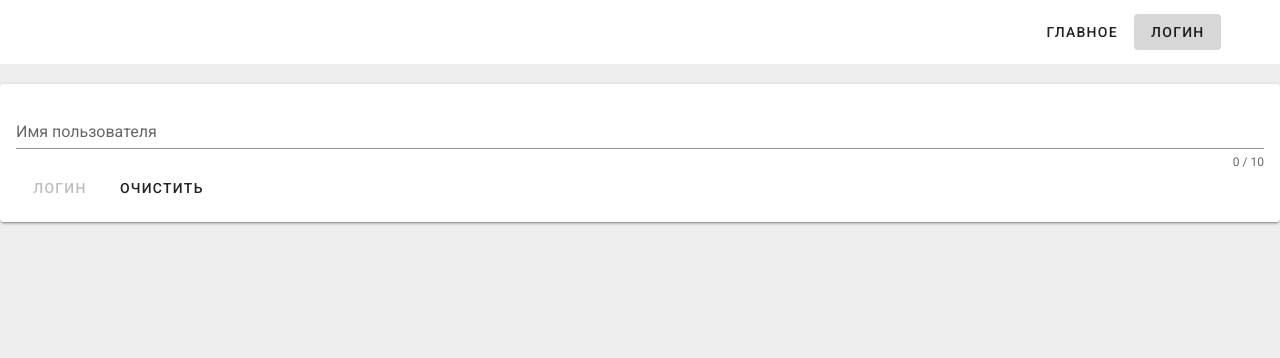
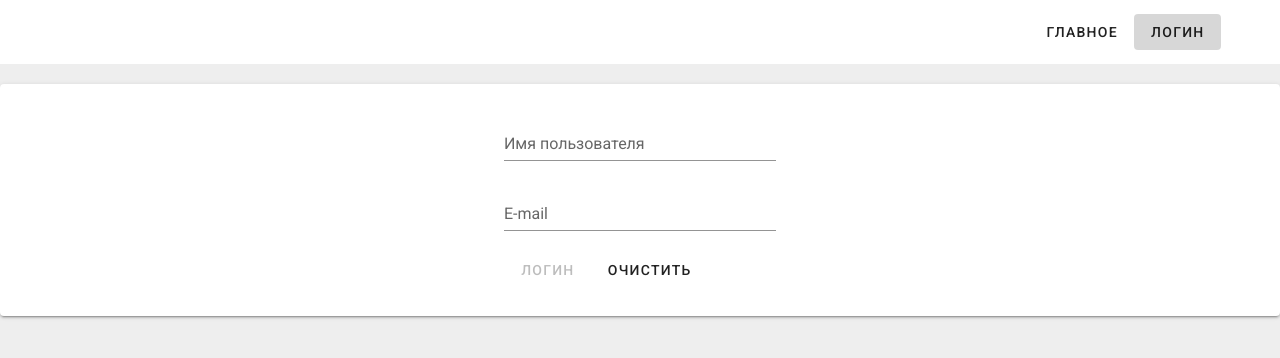
Before and after one commit to Wagar1/TaskProject.Front, a Vue app: page /admin in a window 1280 px wide. Shown: the top 358 px of the page. Built offline with nearby package versions, Linux system fonts and the light colour scheme.

Commit message:
read from db

```diff
--- a/package.json
+++ b/package.json
@@ -7,6 +7,7 @@
     "build": "vue-cli-service build"
   },
   "dependencies": {
+    "axios": "^0.21.4",
     "core-js": "^3.6.5",
     "vee-validate": "^3.4.13",
     "vue": "^2.6.11",
--- a/src/components/Tasks.vue
+++ b/src/components/Tasks.vue
@@ -142,6 +142,7 @@
 </template>
 
 <script>
+  import { mapActions, mapGetters } from 'vuex';
   export default {
     data: () => ({
       dialog: false,
@@ -173,6 +174,7 @@
     }),
 
     computed: {
+      ...mapGetters('tasks', ['getTasks']),
       formTitle () {
         return this.editedIndex === -1 ? 'Новая задача' : 'Редактировать задачу'
       },
@@ -192,15 +194,22 @@
     },
 
     methods: {
-      initialize () {
-        this.tasks = [
-          {
-            username: 'Вугар Эйвазов',
-            email: 'vuqar.eyvazov.1997@gmail.com',
-            content: 'Go',
+      ...mapActions('tasks', ['fetchTasks']),
+      initialize: async function () {
+        await this.fetchTasks();
+        this.getTasks.map(x=>{
+          let task = {
+            username: '',
+            email: '',
+            content: '',
             status: 0
           }
-        ]
+          task.username = x.UserName;
+          task.email = x.Email;
+          task.content = x.Text;
+          task.status = x.Status;
+          this.tasks.push(task);
+        });
       },
 
       editItem (item) {
--- /dev/null
+++ b/src/config.json
@@ -0,0 +1,3 @@
+{
+    "base_url": "https://localhost:44370"
+}
--- a/src/store/modules/tasks.js
+++ b/src/store/modules/tasks.js
@@ -1,15 +1,24 @@
+import axios  from 'axios';
+import config from '../../config.json';
 export default {
     namespaced: true,
     state: () => ({
-
+        developer: 'vugar',
+        tasks: []
     }),
     getters: {
-
+        getTasks: (state) => state.tasks
     },
     mutations: {
-
+        setTasks: (state, payload) => {
+            state.tasks = payload;
+        }
     },
     actions: {
-
+        fetchTasks: async (context) => {
+            const url = config.base_url + '/api/Tasks?developer='+context.state.developer;
+            const result = await axios.get(url);
+            context.commit('setTasks', result.data.Message.Tasks);
+        }
     }
 }
--- a/src/views/Admin.vue
+++ b/src/views/Admin.vue
@@ -1,6 +1,10 @@
 <template>
    <v-card class="w-mt">
        <v-card-text>
+           <v-container>
+               <v-row>
+                   <v-col></v-col>
+                   <v-col cols="3">
                            <validation-observer
                                ref="observer"
                                v-slot="{ invalid }"
@@ -8,61 +12,13 @@
                            <form @submit.prevent="submit">
                              <validation-provider
                         v-slot="{ errors }"
-                name="name"
+                        name="username"
                         rules="required|max:10"
                       >
                         <v-text-field
-                  v-model="name"
-                  :counter="10"
+                          v-model="username"
                           :error-messages="errors"
                           label="Имя пользователя"
-                  required
-                ></v-text-field>
-              </validation-provider>
-              <v-btn
-                type="submit"
-                text
-                :disabled="invalid"
-              >Логин</v-btn>
-              <v-btn text @click="clear">
-               Очистить
-              </v-btn>
-            </form>
-           </validation-observer>
-       </v-card-text>
-   </v-card>
-  <!-- <validation-observer
-    ref="observer"
-    v-slot="{ invalid }"
-  >
-    <form @submit.prevent="submit">
-      <validation-provider
-        v-slot="{ errors }"
-        name="Name"
-        rules="required|max:10"
-      >
-        <v-text-field
-          v-model="name"
-          :counter="10"
-          :error-messages="errors"
-          label="Name"
-          required
-        ></v-text-field>
-      </validation-provider>
-      <validation-provider
-        v-slot="{ errors }"
-        name="phoneNumber"
-        :rules="{
-          required: true,
-          digits: 7,
-          regex: '^(71|72|74|76|81|82|84|85|86|87|88|89)\\d{5}$'
-        }"
-      >
-        <v-text-field
-          v-model="phoneNumber"
-          :counter="7"
-          :error-messages="errors"
-          label="Phone Number"
                           required
                         ></v-text-field>
                              </validation-provider>
@@ -78,47 +34,22 @@
                           required
                         ></v-text-field>
                              </validation-provider>
-      <validation-provider
-        v-slot="{ errors }"
-        name="select"
-        rules="required"
-      >
-        <v-select
-          v-model="select"
-          :items="items"
-          :error-messages="errors"
-          label="Select"
-          data-vv-name="select"
-          required
-        ></v-select>
-      </validation-provider>
-      <validation-provider
-        v-slot="{ errors }"
-        rules="required"
-        name="checkbox"
-      >
-        <v-checkbox
-          v-model="checkbox"
-          :error-messages="errors"
-          value="1"
-          label="Option"
-          type="checkbox"
-          required
-        ></v-checkbox>
-      </validation-provider>
-
                              <v-btn
-        class="mr-4"
                         type="submit"
+                        text
                         :disabled="invalid"
-      >
-        submit
-      </v-btn>
-      <v-btn @click="clear">
-        clear
+                             >Логин</v-btn>
+                             <v-btn text @click="clear">
+                       Очистить
                              </v-btn>
                            </form>
-  </validation-observer> -->
+                       </validation-observer>
+                   </v-col>
+                   <v-col></v-col>
+            </v-row>
+           </v-container>
+       </v-card-text>
+   </v-card>
  </template>
 <script>
   import { required, digits, email, max, regex } from 'vee-validate/dist/rules'
@@ -126,24 +57,9 @@
 
   setInteractionMode('eager')
 
-  extend('digits', {
-    ...digits,
-    message: '{_field_} needs to be {length} digits. ({_value_})',
-  })
-
   extend('required', {
     ...required,
     message: 'Поле не может быть пустым',
-  })
-
-  extend('max', {
-    ...max,
-    message: '{_field_} may not be greater than {length} characters',
-  })
-
-  extend('regex', {
-    ...regex,
-    message: '{_field_} {_value_} does not match {regex}',
   })
 
   extend('email', {
@@ -157,30 +73,18 @@
       ValidationObserver,
     },
     data: () => ({
-      name: '',
-      phoneNumber: '',
-      email: '',
-      select: null,
-      items: [
-        'Item 1',
-        'Item 2',
-        'Item 3',
-        'Item 4',
-      ],
-      checkbox: null,
+      username: '',
+      email: ''
     }),
 
     methods: {
       submit () {
-        this.$refs.observer.validate()
+        this.$refs.observer.validate();
       },
       clear () {
-        this.name = ''
-        this.phoneNumber = ''
-        this.email = ''
-        this.select = null
-        this.checkbox = null
-        this.$refs.observer.reset()
+        this.username = '';
+        this.email = '';
+        this.$refs.observer.reset();
       },
     },
   }
```
Also changed, not shown: 1 other file (tests, documents, lock files or other folders). Lines whose indentation alone changed are shown as unchanged.
